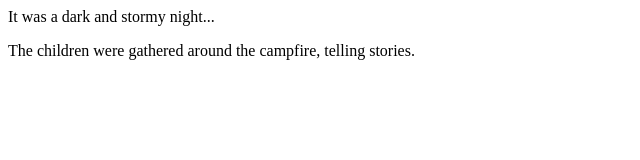
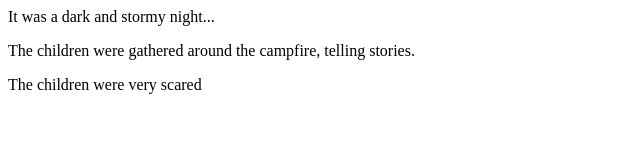
Before and after one commit to bdr33/fireside-story, a plain HTML site: page index.html in a window 1280 px wide. Shown: the whole page, without its empty margins (0-640 px from the left). Drawn offline with Linux system fonts and the light colour scheme.

Commit message:
Third edit

```diff
--- a/index.html
+++ b/index.html
@@ -2,5 +2,6 @@
   <body>
     <p>It was a dark and stormy night...</p>
     <p>The children were gathered around the campfire, telling stories.</p>
+    <p>The children were very scared</p>
   </body>
 </html>
```
